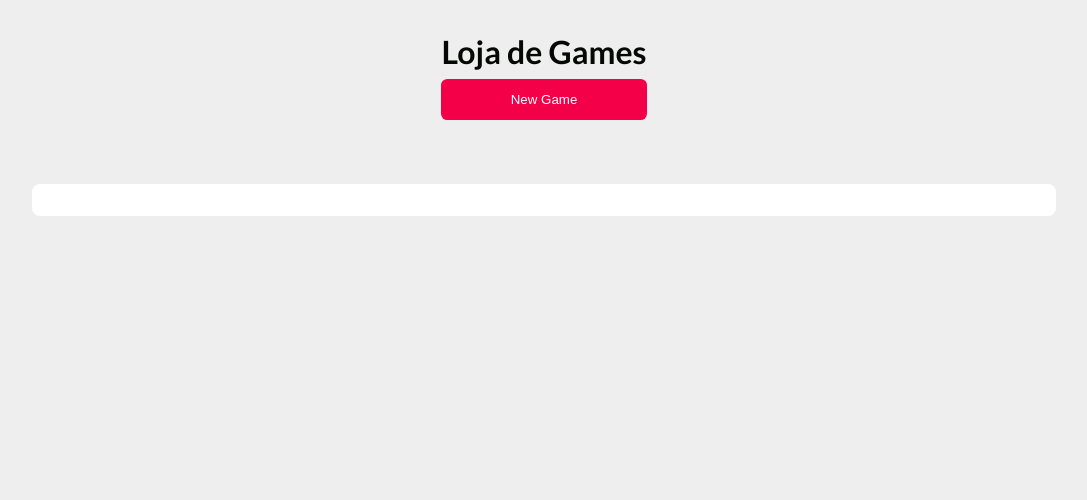
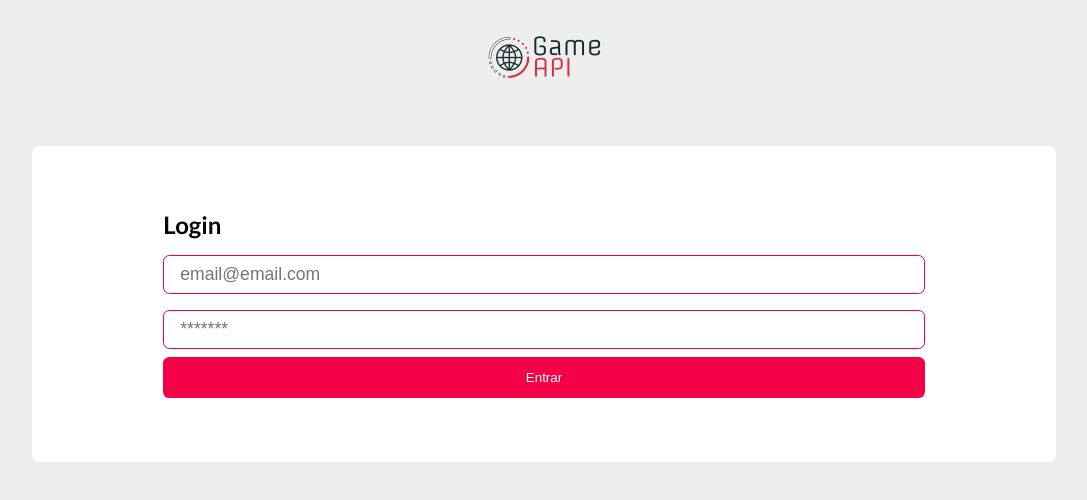
Before and after one commit to victorsouza19/game-api, a plain HTML site: page front-end/index.html in a window 1280 px wide. Shown: the whole page, without its empty margins (96-1183 px from the left). Drawn offline with nearby package versions, Linux system fonts and the light colour scheme; no server answers.

Commit message:
Front-end with auth API finished

```diff
--- a/API/index.js
+++ b/API/index.js
@@ -244,5 +244,5 @@ app.post("/auth", (req, res) => {
 
 // colocando a API no ar
 app.listen(5000, () => {
-  console.log("Api is running!");
+  console.log("API is running!");
 });
--- a/front-end/css/style.css
+++ b/front-end/css/style.css
@@ -42,6 +42,9 @@ body{
   padding: 2rem 0;
   display: flex;
   flex-direction: column;
+  align-items: center;
+
+  width: 80%;
 }
 
 .card{
@@ -139,12 +142,14 @@ button{
   width: 100%;
 }
 
-#new{
+#new,
+#edit,
+#login{
   display: none;
 }
 
-#edit{
-  display: none;
+.logo-img{
+  max-width: 200px;
 }
 
 /*
@@ -164,6 +169,11 @@ MEDIA QUERIES:
     font-size: 80%;
   }
 
+  .title{
+    width: 60%;
+  }
+
+
 }
 
 @media screen and (min-width: 769px) {
@@ -176,4 +186,8 @@ MEDIA QUERIES:
     width: 80%;
   }
 
+  .title{
+    width: 50%;
+    max-width: 30rem;
+  }
 }
--- a/front-end/index.html
+++ b/front-end/index.html
@@ -6,17 +6,27 @@
   <meta name="viewport" content="width=device-width, initial-scale=1.0">
   <title>Game-API</title>
 
+  <link rel="shortcut icon" href="./img/favicon.ico" type="image/x-icon">
   <link rel="stylesheet" href="./css/style.css">
 </head>
 <body>
   <div class="container">
     <div class="title">
-      <h1>Loja de Games</h1>
-      <button onclick="newGame()">New Game</button>
+      <img class="logo-img"src="./img/game-api.png" alt="">
+      <button id="btn-newgame" onclick="newGame()">New Game</button>
+      <button id="logout" onclick="logout()">Sair</button>
     </div>
+    <div id="list" class="card game-list">
 
-    <div id="list" class="card game-list">
+      <div id="login" class="card">
+        <h2>Login</h2>
+        <input type="text" name="email" id="email" placeholder="email@email.com">
+        <input type="password" name="password" id="password" placeholder="*******">
+        <button onclick="login()">Entrar</button>
+      </div>
+
       <ul id="games"></ul>
+
     </div>
 
     <div id="new" class="card game-new">
@@ -46,6 +56,40 @@
 <script src="https://cdn.jsdelivr.net/npm/axios/dist/axios.min.js"></script>
 <script>
 
+  let axiosConfig = {
+    headers: {
+      Authorization: "Bearer " + localStorage.getItem("token")
+    }
+  }
+
+  function login(){
+    let email = document.getElementById("email").value;
+    let password = document.getElementById("password").value;
+
+    axios.post("http://localhost:5000/auth", {
+      email,
+      password
+    }).then(res => {
+      let token = res.data.token;
+      localStorage.setItem("token", token);
+
+      document.getElementById("login").style.display = "none";
+      document.getElementById("logout").style.display = "block";
+      document.getElementById("btn-newgame").style.display = "block";
+
+      axiosConfig.headers.Authorization = "Bearer " + localStorage.getItem("token");
+      location.reload();
+
+    }).catch(err => {
+      console.log(err);
+    })
+  }
+
+  function logout(){
+      localStorage.removeItem("token");
+      location.reload();
+  }
+
   function goBack(){
     location.reload();
   }
@@ -69,7 +113,7 @@
 
     console.log(game);
 
-    axios.post("http://localhost:5000/game", game).then(res => {
+    axios.post("http://localhost:5000/game", game, axiosConfig).then(res => {
       if(res.status = 200){
         alert("Game cadastrado!");
         location.reload();
@@ -82,7 +126,7 @@
 
   function deleteGame(id){
 
-    axios.delete(`http://localhost:5000/game/${id}`).then(res => {
+    axios.delete(`http://localhost:5000/game/${id}`, axiosConfig).then(res => {
       alert("Game deletado!");
       location.reload();
 
@@ -119,7 +163,7 @@
       price: priceInput
     }
 
-    axios.put(`http://localhost:5000/game/${idInput}`, game).then(res => {
+    axios.put(`http://localhost:5000/game/${idInput}`, game, axiosConfig).then(res => {
       if(res.status = 200){
         alert("Game atualizado!");
         location.reload();
@@ -130,7 +174,7 @@
     })
   }
 
-  axios.get("http://localhost:5000/games").then(res => {
+  axios.get("http://localhost:5000/games", axiosConfig).then(res =>   {
 
     // armazendando o array de games
     let games = res.data;
@@ -176,7 +220,10 @@
 
   }).catch(err => {
     console.log(err);
-  })
+    document.getElementById("login").style.display = "block";
+    document.getElementById("btn-newgame").style.display = "none";
+    document.getElementById("logout").style.display = "none";
+  });
 
 </script>
 </html>
```
Also changed, not shown: front-end/img/favicon.ico (added), front-end/img/game-api.png (added).
